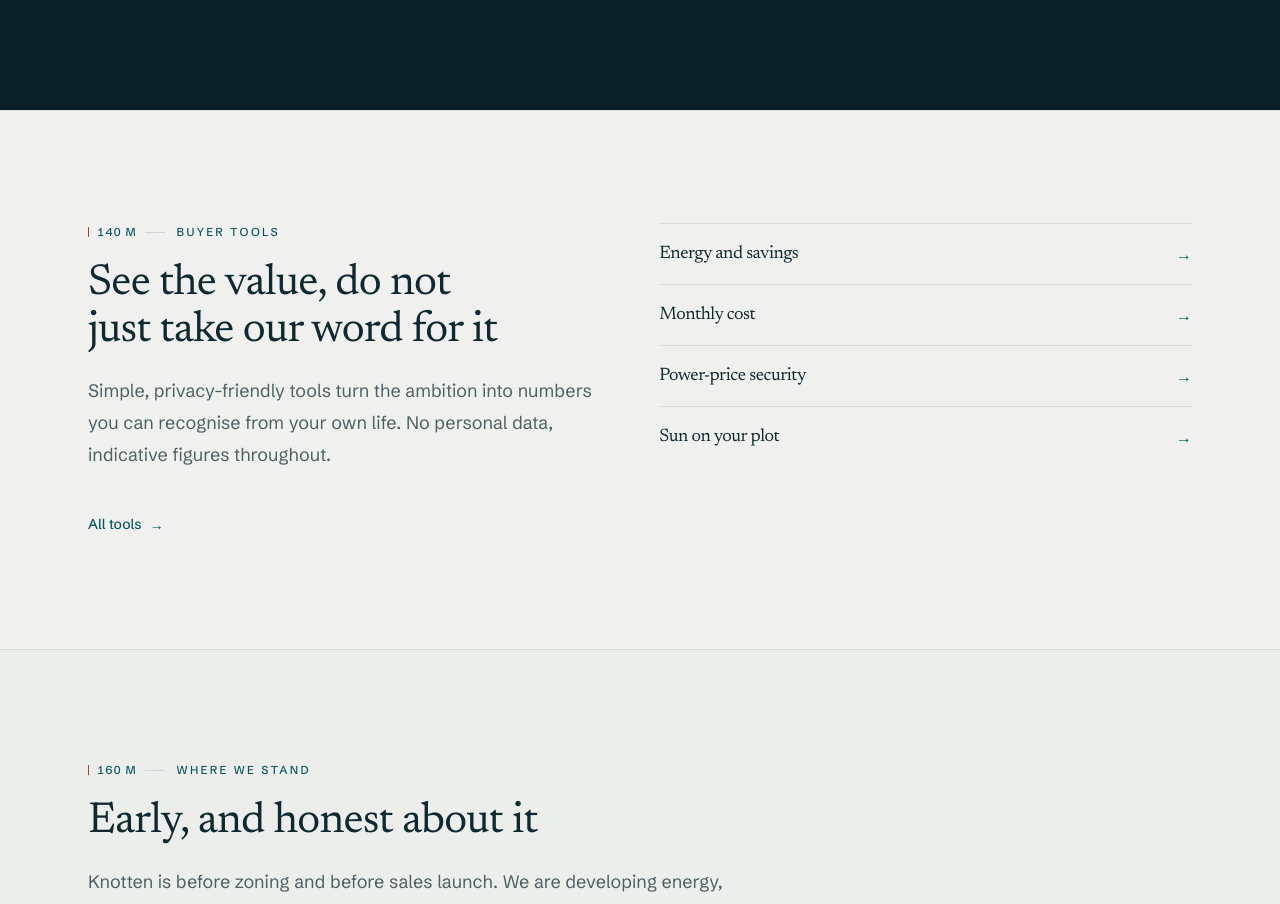
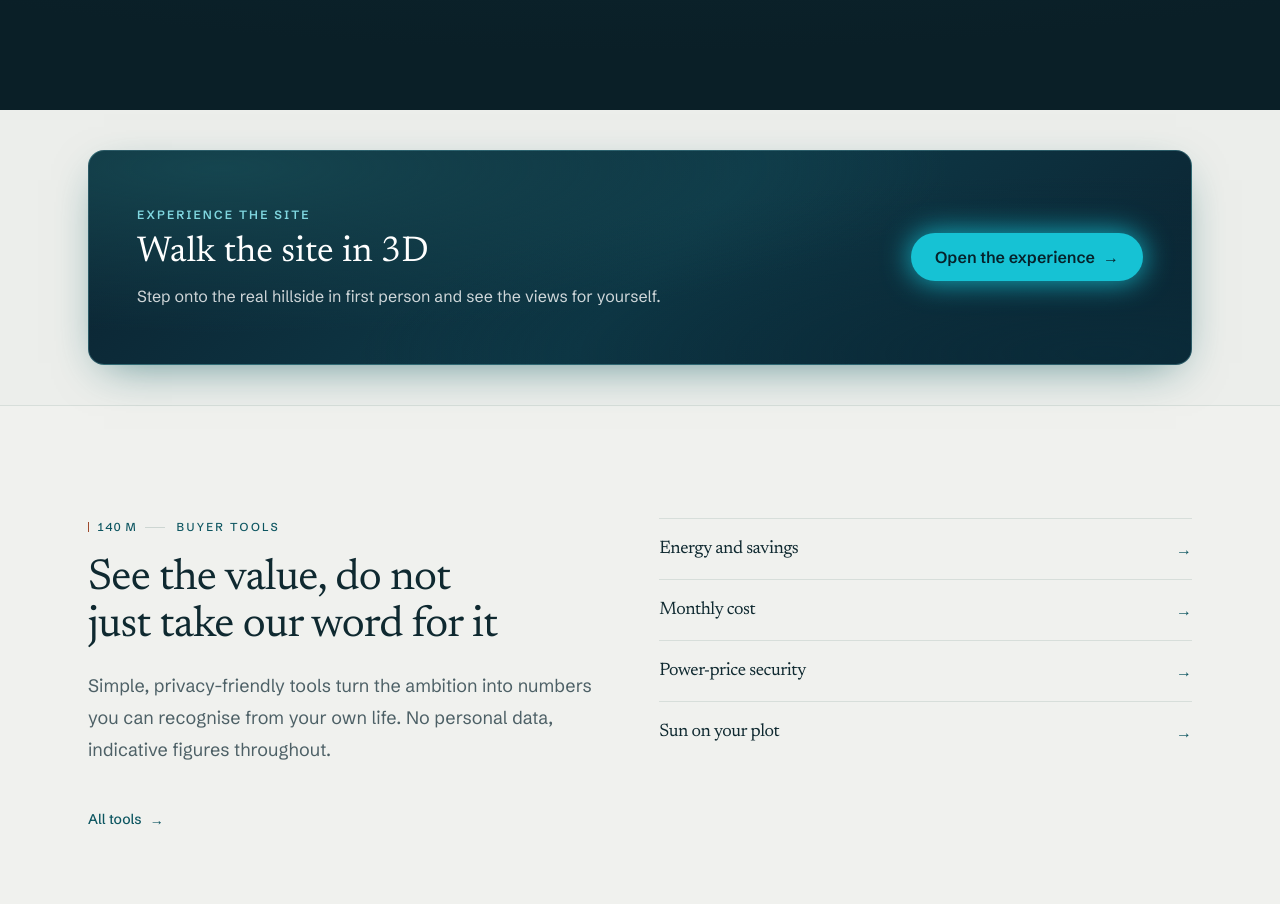
Before and after one commit to AnwarDebes/knotten, a Next.js app: page /en in a window 1280 px wide. Shown: the part 4467-5371 px from the top of the page. Built offline with nearby package versions, Linux system fonts and the light colour scheme; no server answers.

Commit message:
feat(experience): a bold entry link from the home and area pages
Add a large, cool-toned call to action that drops the visitor straight
into the 3D experience, placed on the home page and the area page
(replacing the smaller area card). Styled by .exp-cta in globals.css and
honouring reduced motion.

```diff
--- a/src/app/[locale]/omradet/page.tsx
+++ b/src/app/[locale]/omradet/page.tsx
@@ -4,6 +4,7 @@ import { buildPageMetadata } from "@/lib/metadata";
 import { MeldInteresseCta } from "@/components/site/meld-interesse-cta";
 import { PageHero } from "@/components/site/page-hero";
 import { PlotMap } from "@/components/terrain/plot-map";
+import { ExperienceCta } from "@/components/experience/experience-cta";
 import { Badge } from "@/components/ui/badge";
 import { Disclaimer } from "@/components/primitives/disclaimer";
 import { getPublicPlots } from "@/lib/content/public";
@@ -70,6 +71,8 @@ export default async function OmradetPage({ params }: Props) {
         <PlotMap />
       </section>
 
+      <ExperienceCta />
+
       {plots.length > 0 ? (
         <section className="mx-auto w-full max-w-3xl px-6 pb-12">
           <h2 className="text-foreground text-xl font-semibold tracking-tight">{c.heading}</h2>
--- a/src/app/[locale]/page.tsx
+++ b/src/app/[locale]/page.tsx
@@ -12,6 +12,7 @@ import { HomeToolsTeaser } from "@/components/site/home-tools";
 import { HomeProgress } from "@/components/site/home-progress";
 import { HomeDeveloper } from "@/components/site/home-developer";
 import { MeldInteresseCta } from "@/components/site/meld-interesse-cta";
+import { ExperienceCta } from "@/components/experience/experience-cta";
 
 type Props = { params: Promise<{ locale: string }> };
 
@@ -37,6 +38,7 @@ export default async function HomePage({ params }: Props) {
       <HomeMeasures />
       <HomeEnergyTeaser />
       <HomeAreaTeaser />
+      <ExperienceCta />
       <HomeToolsTeaser />
       <HomeProgress />
       <HomeDeveloper />
--- a/src/app/globals.css
+++ b/src/app/globals.css
@@ -389,3 +389,44 @@
     scroll-behavior: auto !important;
   }
 }
+
+/* The "Opplev / Experience" call to action: a deliberately bold, cool-toned
+   doorway into the 3D world. The reduced-motion rule above disables the sheen
+   and the pulse. */
+.exp-cta {
+  background:
+    radial-gradient(120% 140% at 12% 8%, #15454f 0%, transparent 55%),
+    radial-gradient(130% 160% at 92% 95%, #0a2b39 0%, transparent 52%),
+    linear-gradient(135deg, #0b2230 0%, #0e3a48 52%, #0b2230 100%);
+  border: 1px solid rgba(127, 214, 223, 0.28);
+  box-shadow: 0 14px 44px -16px rgba(13, 90, 96, 0.65);
+}
+.exp-cta::before {
+  content: "";
+  position: absolute;
+  inset: 0;
+  background: linear-gradient(
+    115deg,
+    transparent 32%,
+    rgba(127, 214, 223, 0.16) 50%,
+    transparent 68%
+  );
+  transform: translateX(-110%);
+  transition: transform 0.9s var(--ease-standard);
+  pointer-events: none;
+}
+.exp-cta:hover::before {
+  transform: translateX(110%);
+}
+.exp-cta-btn {
+  animation: exp-pulse 2.6s ease-in-out infinite;
+}
+@keyframes exp-pulse {
+  0%,
+  100% {
+    box-shadow: 0 0 18px -2px rgba(22, 194, 212, 0.55);
+  }
+  50% {
+    box-shadow: 0 0 30px 2px rgba(22, 194, 212, 0.9);
+  }
+}
--- /dev/null
+++ b/src/components/experience/experience-cta.tsx
@@ -0,0 +1,36 @@
+import { getTranslations } from "next-intl/server";
+import { Link } from "@/i18n/navigation";
+
+/**
+ * The headline doorway into the immersive 3D experience: a large, deliberately
+ * eye-catching, cool-toned banner that drops the visitor straight into the
+ * walkable simulation. Styled by .exp-cta in globals.css; reduced-motion is
+ * honoured by the global rule there.
+ */
+export async function ExperienceCta() {
+  const t = await getTranslations("opplev");
+
+  return (
+    <section className="mx-auto w-full max-w-6xl px-6 py-10">
+      <Link
+        href="/opplev"
+        className="exp-cta group focus-visible:ring-ring relative block overflow-hidden rounded-2xl px-8 py-10 focus-visible:ring-2 focus-visible:ring-offset-2 focus-visible:outline-none md:px-12 md:py-14"
+      >
+        <div className="relative z-10 flex flex-col gap-5 md:flex-row md:items-center md:justify-between">
+          <div className="space-y-2">
+            <p className="text-xs font-semibold tracking-[0.18em] text-[#7fd6df] uppercase">
+              {t("eyebrow")}
+            </p>
+            <p className="font-display max-w-2xl text-2xl leading-tight text-white md:text-4xl">
+              {t("ctaCard.title")}
+            </p>
+            <p className="max-w-xl text-sm text-white/80 md:text-base">{t("ctaCard.body")}</p>
+          </div>
+          <span className="exp-cta-btn inline-flex items-center gap-2 self-start rounded-full bg-[#16c2d4] px-6 py-3 text-base font-semibold whitespace-nowrap text-[#06222b] transition-transform group-hover:scale-[1.04] md:self-auto">
+            {t("ctaCard.cta")} <span aria-hidden="true">&rarr;</span>
+          </span>
+        </div>
+      </Link>
+    </section>
+  );
+}
```
